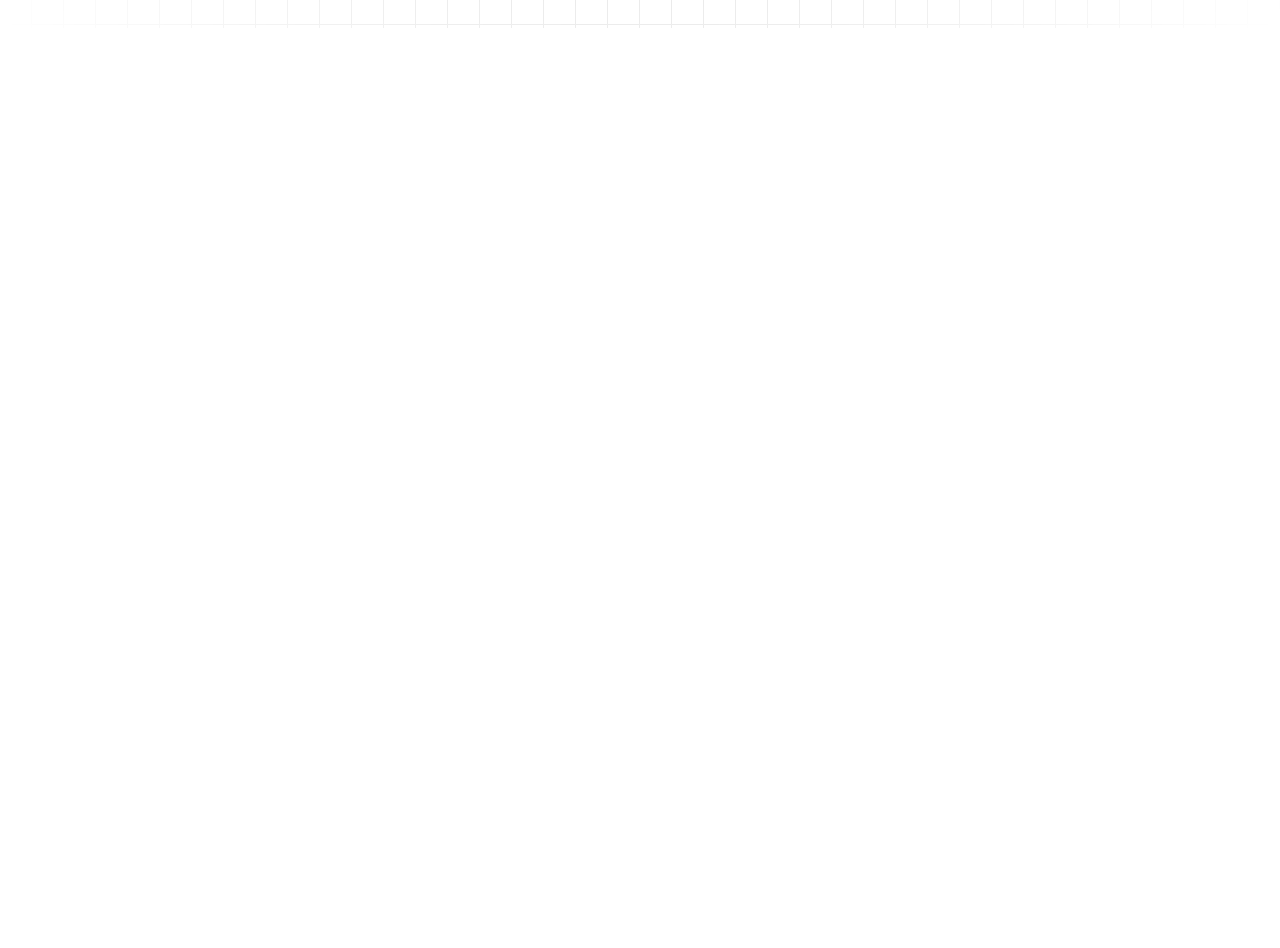
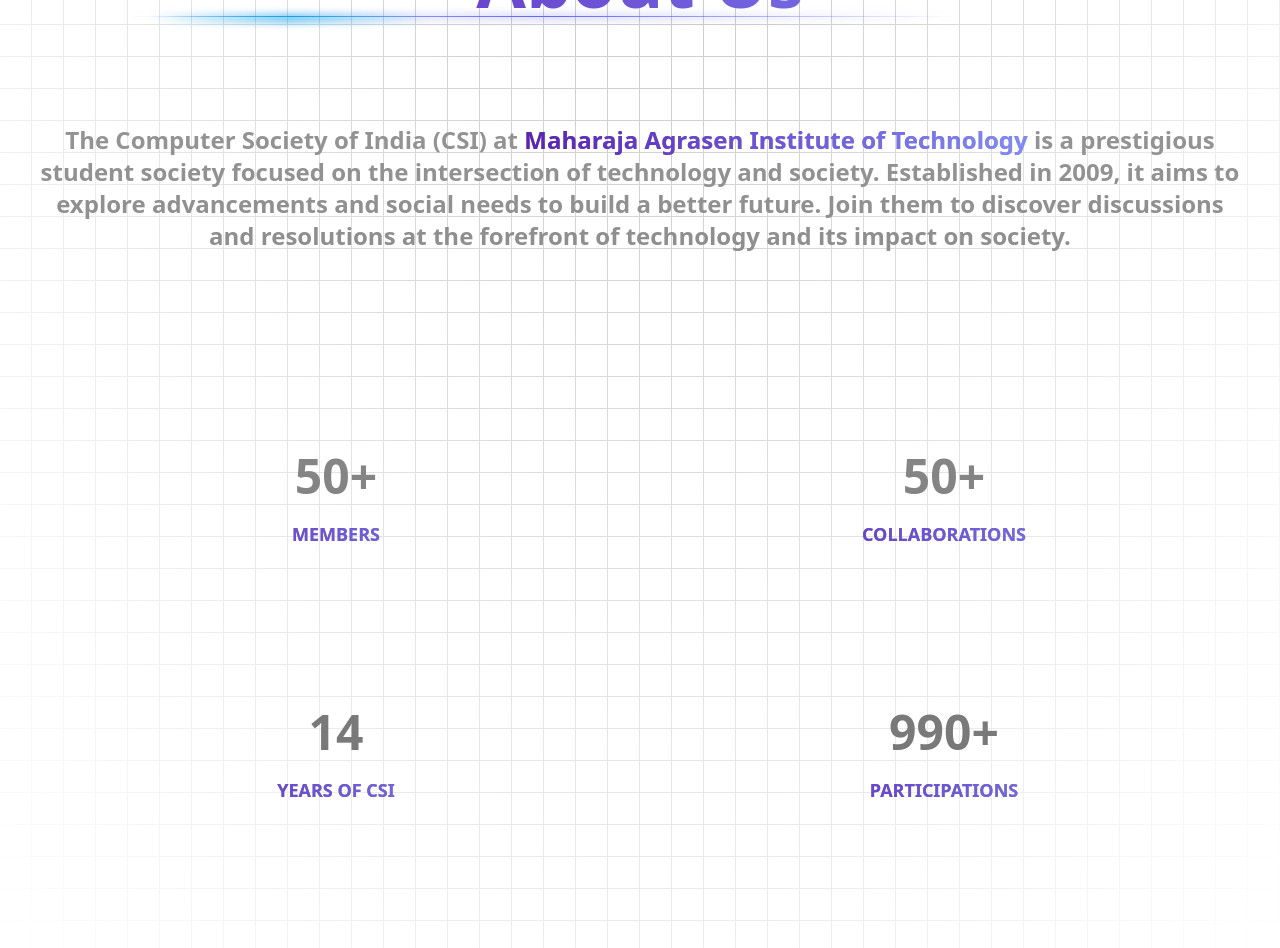
Before and after one commit to prajjwal2-3/CSI, a React (Create React App) app: page / in a window 1280 px wide. Shown: the part 1800-2748 px from the top of the page. Before the commit the page ends 1828 px from the top, so only its background shows below. Built offline with nearby package versions, Linux system fonts and the light colour scheme.

Commit message:
home about done

```diff
--- a/src/components/HomeAbout.jsx
+++ b/src/components/HomeAbout.jsx
@@ -1,15 +1,180 @@
-import React from 'react'
+import React, { useState } from "react";
+import { useEffect, useRef } from "react";
+import { motion, AnimatePresence } from "framer-motion";
+const HomeAbout = () => {
+  const [isVisible, setIsVisible] = useState(false);
+  const [counts, setCounts] = useState({
+    members: 0,
+    collaborations: 0,
+    yearsOfCSI: 0,
+    participations: 0,
+  });
 
-const HomeAbout = () => {
+  const aboutRef = useRef(null);
+
+  useEffect(() => {
+    const observer = new IntersectionObserver(
+      (entries) => {
+        entries.forEach((entry) => {
+          if (entry.isIntersecting) {
+            setIsVisible(true);
+            observer.unobserve(entry.target);
+          }
+        });
+      },
+      { threshold: 0.5 }
+    );
+
+    observer.observe(aboutRef.current);
+
+    return () => {
+      observer.disconnect();
+    };
+  }, []);
+
+  useEffect(() => {
+    if (isVisible) {
+      const interval = setInterval(() => {
+        setCounts((prevCounts) => ({
+          members:
+            prevCounts.members < 50
+              ? prevCounts.members + 1
+              : prevCounts.members,
+          collaborations:
+            prevCounts.collaborations < 50
+              ? prevCounts.collaborations + 1
+              : prevCounts.collaborations,
+          yearsOfCSI:
+            prevCounts.yearsOfCSI < 14
+              ? prevCounts.yearsOfCSI + 1
+              : prevCounts.yearsOfCSI,
+          participations:
+            prevCounts.participations < 1000
+              ? prevCounts.participations + 10
+              : prevCounts.participations,
+        }));
+      }, 60); // Adjust interval duration as needed
+
+      return () => clearInterval(interval);
+    }
+  }, [isVisible]);
+
   return (
-    <div className='bg-gradient-to-r from-violet-800 to-indigo-400 bg-clip-text text-transparent mt-10 relative '>
-      About Us
-      <div className="absolute inset-x-5 sm:inset-x-10 bg-gradient-to-r from-transparent via-indigo-500 to-transparent h-[2px] w-3/4 blur-sm" />
-        <div className="absolute inset-x-5 sm:inset-x-10 bg-gradient-to-r from-transparent via-indigo-500 to-transparent h-px w-3/4" />
-        <div className="absolute inset-x-16 sm:inset-x-38 bg-gradient-to-r from-transparent via-sky-500 to-transparent h-[5px] w-1/4 blur-sm" />
-        <div className="absolute inset-x-16 sm:inset-x-38  bg-gradient-to-r from-transparent via-sky-500 to-transparent h-px w-1/4" />
+    <div className="">
+      <div className="" ref={aboutRef}></div>
+      <div className="px-4 mx-auto max-w-7xl sm:px-6 lg:px-8">
+        <AnimatePresence>
+          {isVisible && (
+            <>
+              <div className="text-center">
+                <motion.section
+                  className="text-center py-5"
+                  initial={{ opacity: 0, y: -50 }}
+                  animate={{ opacity: 1, y: 0 }}
+                  transition={{ duration: 0.5, delay: 0.2 }}
+                >
+                  <motion.div
+                    key="members"
+                    initial={{ opacity: 0, scale: 0.8 }}
+                    animate={{ opacity: 1, scale: 1 }}
+                    exit={{ opacity: 0, scale: 0.8 }}
+                    className="md:p-8 lg:p-14"
+                  >
+                    {/* <section className="text-center py-5">
+                      <h1 className="text-black text-5xl font-bold">
+                        About us
+                      </h1>
+                      <p className="text-white"></p>
+                    </section> */}
+                    <div className="bg-gradient-to-r from-violet-800 to-indigo-400 bg-clip-text text-transparent mt-10 relative text-center ">
+                      About Us
+                      <div className="absolute inset-x-5 sm:inset-x-10 bg-gradient-to-r from-transparent via-indigo-500 to-transparent h-[2px] w-3/4 blur-sm" />
+                      <div className="absolute inset-x-5 sm:inset-x-10 bg-gradient-to-r from-transparent via-indigo-500 to-transparent h-px w-3/4" />
+                      <div className="absolute inset-x-16 sm:inset-x-38 bg-gradient-to-r from-transparent via-sky-500 to-transparent h-[5px] w-1/4 blur-sm" />
+                      <div className="absolute inset-x-16 sm:inset-x-38  bg-gradient-to-r from-transparent via-sky-500 to-transparent h-px w-1/4" />
+                    </div>
+                  </motion.div>
+                </motion.section>
+
+                <p className="mt-4  leading-7 text-[200,200,200] sm:mt-8 sm:text-2xl text-sm ">
+                  The Computer Society of India (CSI) at <span className="bg-gradient-to-r from-violet-800 to-indigo-400 bg-clip-text text-transparent">Maharaja Agrasen
+                  Institute of Technology</span> is a prestigious student society
+                  focused on the intersection of technology and society.
+                  Established in 2009, it aims to explore advancements and
+                  social needs to build a better future. Join them to discover
+                  discussions and resolutions at the forefront of technology and
+                  its impact on society.
+                </p>
+              </div>
+            </>
+          )}
+        </AnimatePresence>
+
+        <div className="grid grid-cols-1 mt-10 text-center sm:mt-16 sm:grid-cols-2 sm:gap-x-12 gap-y-12 md:grid-cols-2 md:gap-0 xl:mt-24 round-lg">
+          <AnimatePresence>
+            {isVisible && (
+              <>
+                <motion.div
+                  key="members"
+                  initial={{ opacity: 0, scale: 0.8 }}
+                  animate={{ opacity: 1, scale: 1 }}
+                  exit={{ opacity: 0, scale: 0.8 }}
+                  className="md:p-8 lg:p-14 text-[200,200,200] duration-300 "
+                >
+                  <h3 className="mt-12 text-5xl font-bold  hover:inherit font-pj">
+                    {counts.members}+
+                  </h3>
+                  <p className="mt-5 text-lg  font-pj uppercase bg-gradient-to-r from-violet-800 to-indigo-400 bg-clip-text text-transparent">Members</p>
+                </motion.div>
+                <motion.div
+                  key="collaborations"
+                  initial={{ opacity: 0, scale: 0.8 }}
+                  animate={{ opacity: 1, scale: 1 }}
+                  exit={{ opacity: 0, scale: 0.8 }}
+                  className="md:p-8 lg:p-14  text-[200,200,200] duration-300"
+                >
+                  <h3 className="mt-12 text-5xl font-bold font-pj">
+                    {counts.collaborations}+
+                  </h3>
+                  <p className="mt-5 text-lg font-pj uppercase bg-gradient-to-r from-violet-800 to-indigo-400 bg-clip-text text-transparent">
+                    Collaborations
+                  </p>
+                </motion.div>
+                <motion.div
+                  key="yearsOfCSI"
+                  initial={{ opacity: 0, scale: 0.8 }}
+                  animate={{ opacity: 1, scale: 1 }}
+                  exit={{ opacity: 0, scale: 0.8 }}
+                  className="md:p-8 lg:p-14  text-[200,200,200] duration-300 "
+                >
+                  <h3 className="mt-12 text-5xl font-bold  font-pj">
+                    {counts.yearsOfCSI}
+                  </h3>
+                  <p className="mt-5 text-lg  font-pj uppercase bg-gradient-to-r from-violet-800 to-indigo-400 bg-clip-text text-transparent">
+                    Years of CSI
+                  </p>
+                </motion.div>
+                <motion.div
+                  key="participations"
+                  initial={{ opacity: 0, scale: 0.8 }}
+                  animate={{ opacity: 1, scale: 1 }}
+                  exit={{ opacity: 0, scale: 0.8 }}
+                  className="md:p-8 lg:p-14  text-[200,200,200] duration-300 "
+                >
+                  <h3 className="mt-12 text-5xl font-bold  font-pj">
+                    {counts.participations}+
+                  </h3>
+                  <p className="mt-5 text-lg font-pj uppercase bg-gradient-to-r from-violet-800 to-indigo-400 bg-clip-text text-transparent">
+                    Participations
+                  </p>
+                </motion.div>
+              </>
+            )}
+          </AnimatePresence>
+        </div>
+      </div>
     </div>
-  )
-}
+  );
+};
 
-export default HomeAbout
+export default HomeAbout;
```
